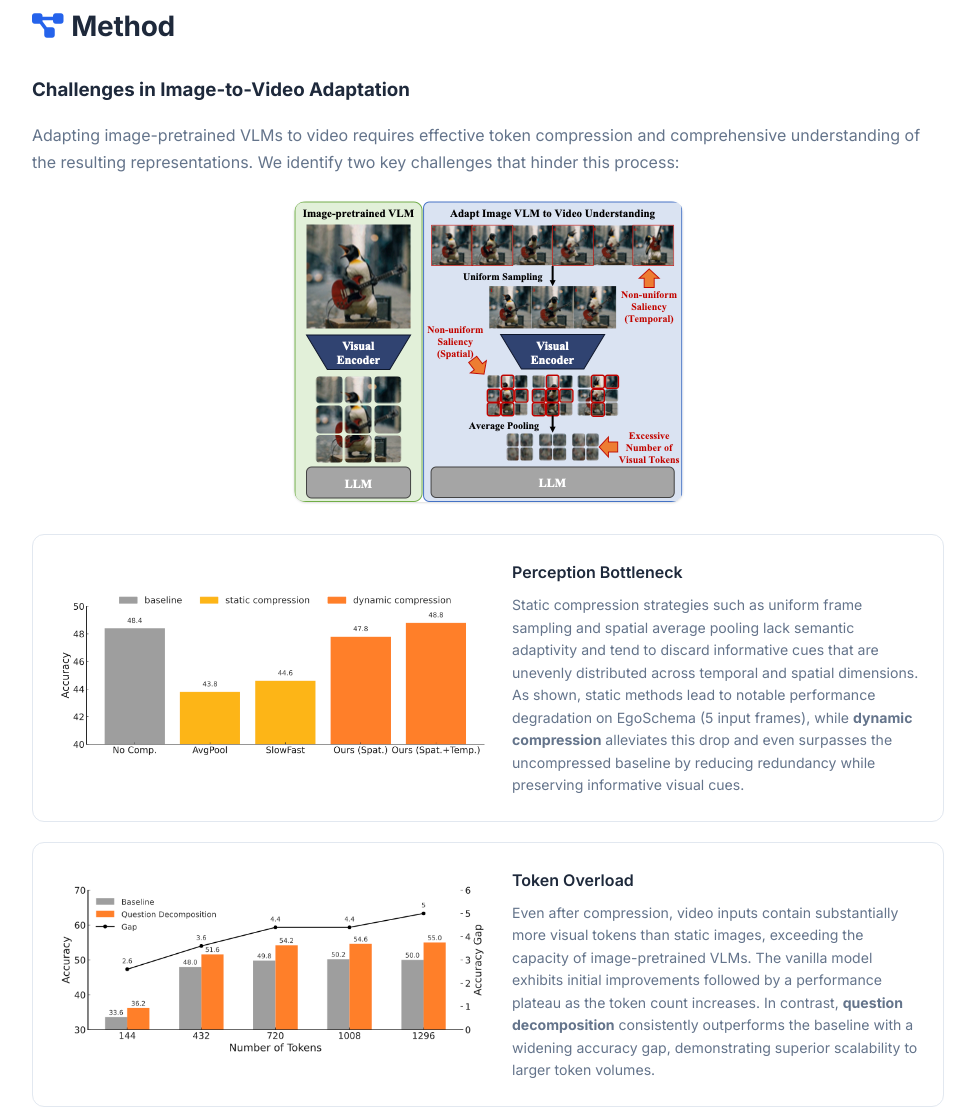
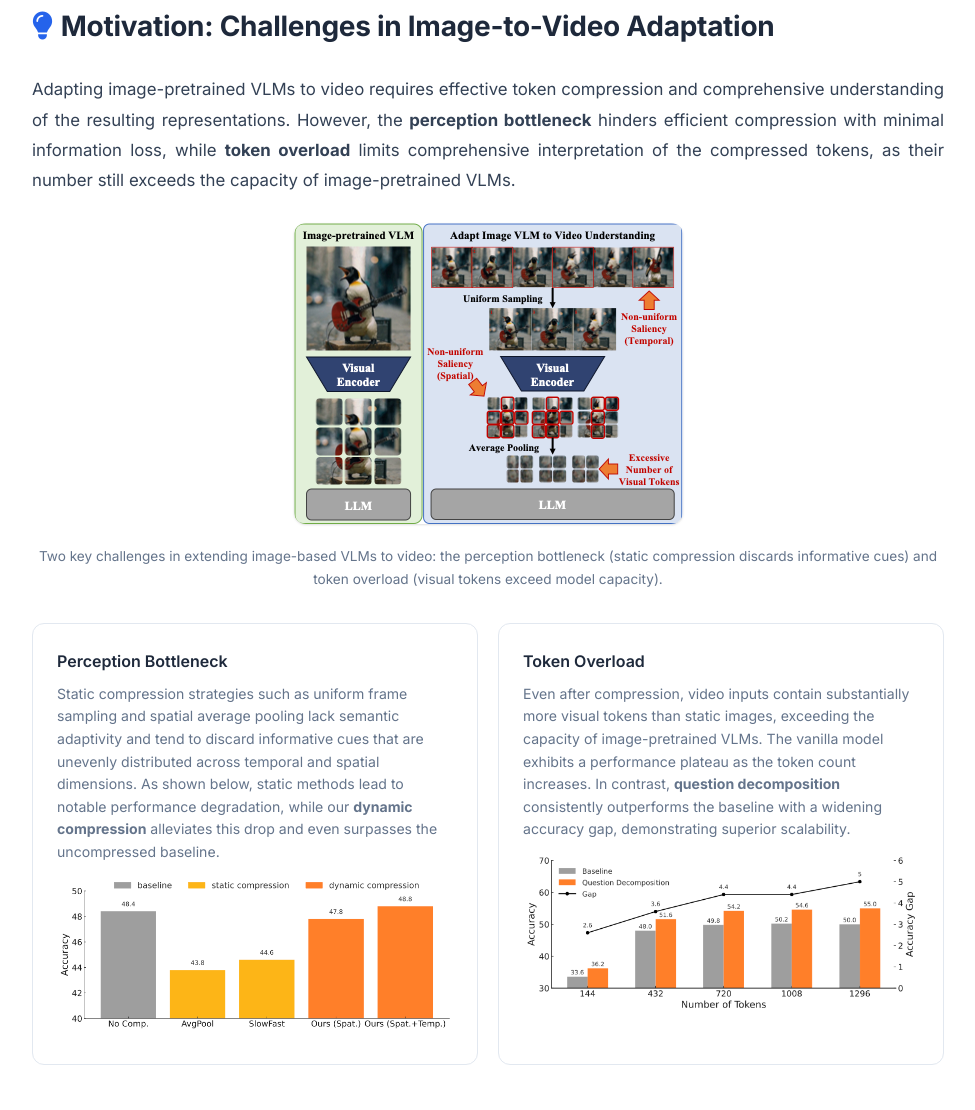
Before and after one commit to hukcc/D-CoDe, a plain HTML site: page docs/index.html in a window 1280 px wide. Shown: the part 1380-2490 px from the top of the page, without its empty margins (152-1127 px from the left). Drawn offline with Linux system fonts and the light colour scheme.

Commit message:
Separate Motivation section and polish project page layout
Made-with: Cursor

```diff
--- a/docs/index.html
+++ b/docs/index.html
@@ -387,6 +387,8 @@
             .method-cards { grid-template-columns: 1fr; }
             .results-grid { grid-template-columns: 1fr; }
             .links { flex-direction: column; align-items: center; }
+            .method-card[style*="display: flex"] { flex-direction: column !important; }
+            .method-card[style*="display: flex"] > div:first-child { flex: 1 1 auto !important; }
         }
     </style>
 </head>
@@ -428,36 +430,43 @@
     </div>
 </section>
 
+<!-- Motivation -->
+<section>
+    <div class="container">
+        <h2><span class="section-icon"><i class="fa-solid fa-lightbulb"></i></span>Motivation: Challenges in Image-to-Video Adaptation</h2>
+
+        <p class="abstract-text" style="margin-bottom: 28px;">
+            Adapting image-pretrained VLMs to video requires effective token compression and comprehensive understanding of the resulting representations. However, the <strong>perception bottleneck</strong> hinders efficient compression with minimal information loss, while <strong>token overload</strong> limits comprehensive interpretation of the compressed tokens, as their number still exceeds the capacity of image-pretrained VLMs.
+        </p>
+
+        <div class="teaser-figure" style="margin-bottom: 32px;">
+            <img src="static/teaser.png" alt="Perception bottleneck and token overload challenges">
+            <p class="caption">Two key challenges in extending image-based VLMs to video: the perception bottleneck (static compression discards informative cues) and token overload (visual tokens exceed model capacity).</p>
+        </div>
+
+        <div class="method-cards" style="grid-template-columns: repeat(2, 1fr);">
+            <div class="method-card">
+                <h3>Perception Bottleneck</h3>
+                <p>Static compression strategies such as uniform frame sampling and spatial average pooling lack semantic adaptivity and tend to discard informative cues that are unevenly distributed across temporal and spatial dimensions. As shown below, static methods lead to notable performance degradation, while our <strong>dynamic compression</strong> alleviates this drop and even surpasses the uncompressed baseline.</p>
+                <img src="static/def_perception_bottleneck.png" alt="Perception bottleneck experiment" style="width:100%; margin-top:12px; border-radius:8px;">
+            </div>
+            <div class="method-card">
+                <h3>Token Overload</h3>
+                <p>Even after compression, video inputs contain substantially more visual tokens than static images, exceeding the capacity of image-pretrained VLMs. The vanilla model exhibits a performance plateau as the token count increases. In contrast, <strong>question decomposition</strong> consistently outperforms the baseline with a widening accuracy gap, demonstrating superior scalability.</p>
+                <img src="static/def_token_overload.png" alt="Token overload experiment" style="width:100%; margin-top:12px; border-radius:8px;">
+            </div>
+        </div>
+    </div>
+</section>
+
 <!-- Method -->
 <section>
     <div class="container">
         <h2><span class="section-icon"><i class="fa-solid fa-diagram-project"></i></span>Method</h2>
 
-        <h3 style="margin-bottom: 16px;">Challenges in Image-to-Video Adaptation</h3>
-        <p style="color: var(--text-secondary); margin-bottom: 20px;">
-            Adapting image-pretrained VLMs to video requires effective token compression and comprehensive understanding of the resulting representations. We identify two key challenges that hinder this process:
+        <p class="abstract-text" style="margin-bottom: 28px;">
+            To tackle these challenges, we introduce <strong>D-CoDe</strong>, a training-free framework that scales image-pretrained VLMs to video by integrating dynamic compression and question decomposition. Dynamic compression augments uniform sampling with supplementary frames and filters uninformative spatial tokens, while question decomposition reformulates complex queries into focused sub-questions for comprehensive understanding.
         </p>
-
-        <div class="teaser-figure" style="margin-bottom: 24px;">
-            <img src="static/teaser.png" alt="Perception bottleneck and token overload challenges" style="max-width: 85%;">
-        </div>
-
-        <div class="method-cards" style="grid-template-columns: 1fr; max-width: 100%; margin-top: 0;">
-            <div class="method-card" style="display: flex; align-items: center; gap: 24px;">
-                <div style="flex: 0 0 50%;"><img src="static/def_perception_bottleneck.png" alt="Perception bottleneck experiment" style="width:100%; border-radius:8px;"></div>
-                <div style="flex: 1;">
-                    <h3>Perception Bottleneck</h3>
-                    <p>Static compression strategies such as uniform frame sampling and spatial average pooling lack semantic adaptivity and tend to discard informative cues that are unevenly distributed across temporal and spatial dimensions. As shown, static methods lead to notable performance degradation on EgoSchema (5 input frames), while <strong>dynamic compression</strong> alleviates this drop and even surpasses the uncompressed baseline by reducing redundancy while preserving informative visual cues.</p>
-                </div>
-            </div>
-            <div class="method-card" style="display: flex; align-items: center; gap: 24px;">
-                <div style="flex: 0 0 50%;"><img src="static/def_token_overload.png" alt="Token overload experiment" style="width:100%; border-radius:8px;"></div>
-                <div style="flex: 1;">
-                    <h3>Token Overload</h3>
-                    <p>Even after compression, video inputs contain substantially more visual tokens than static images, exceeding the capacity of image-pretrained VLMs. The vanilla model exhibits initial improvements followed by a performance plateau as the token count increases. In contrast, <strong>question decomposition</strong> consistently outperforms the baseline with a widening accuracy gap, demonstrating superior scalability to larger token volumes.</p>
-                </div>
-            </div>
-        </div>
 
         <div class="method-figure">
             <img src="static/pipeline.png" alt="D-CoDe Framework Pipeline">
```
